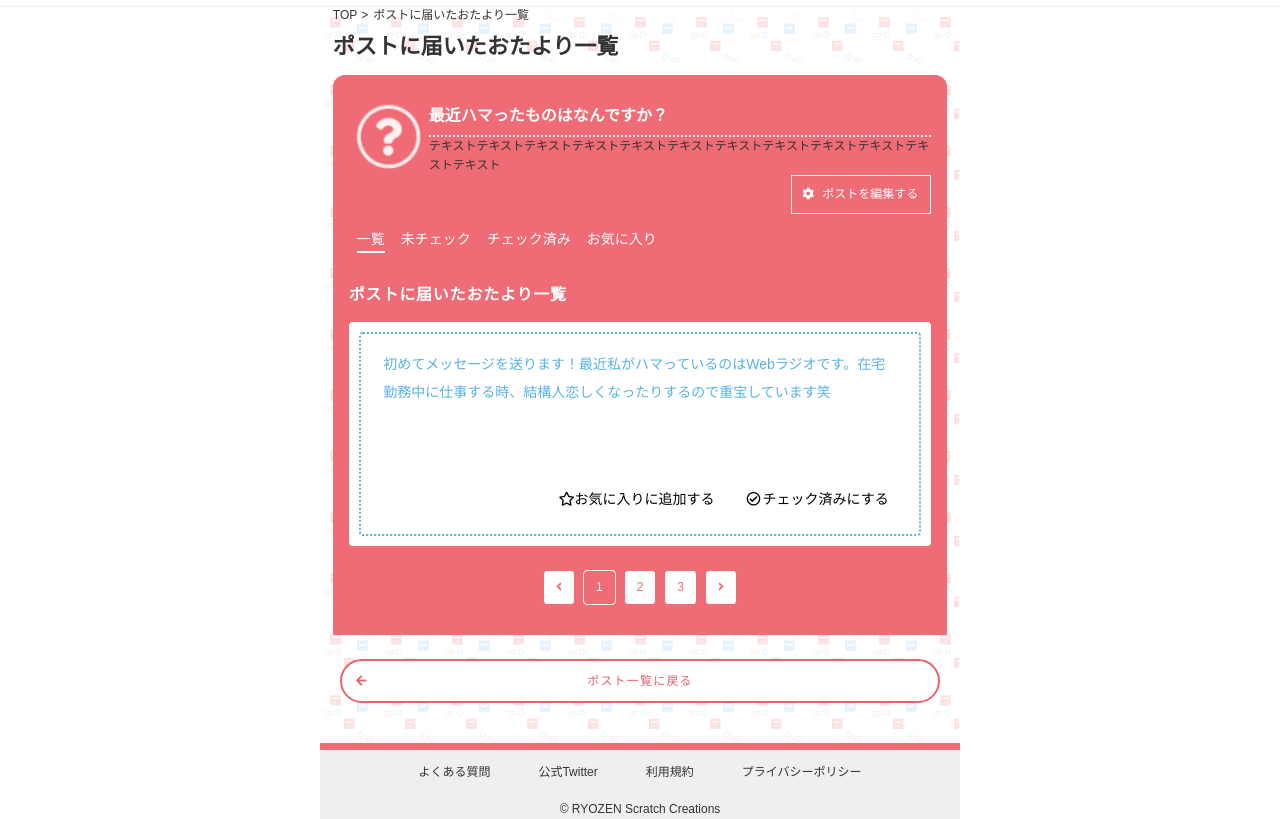
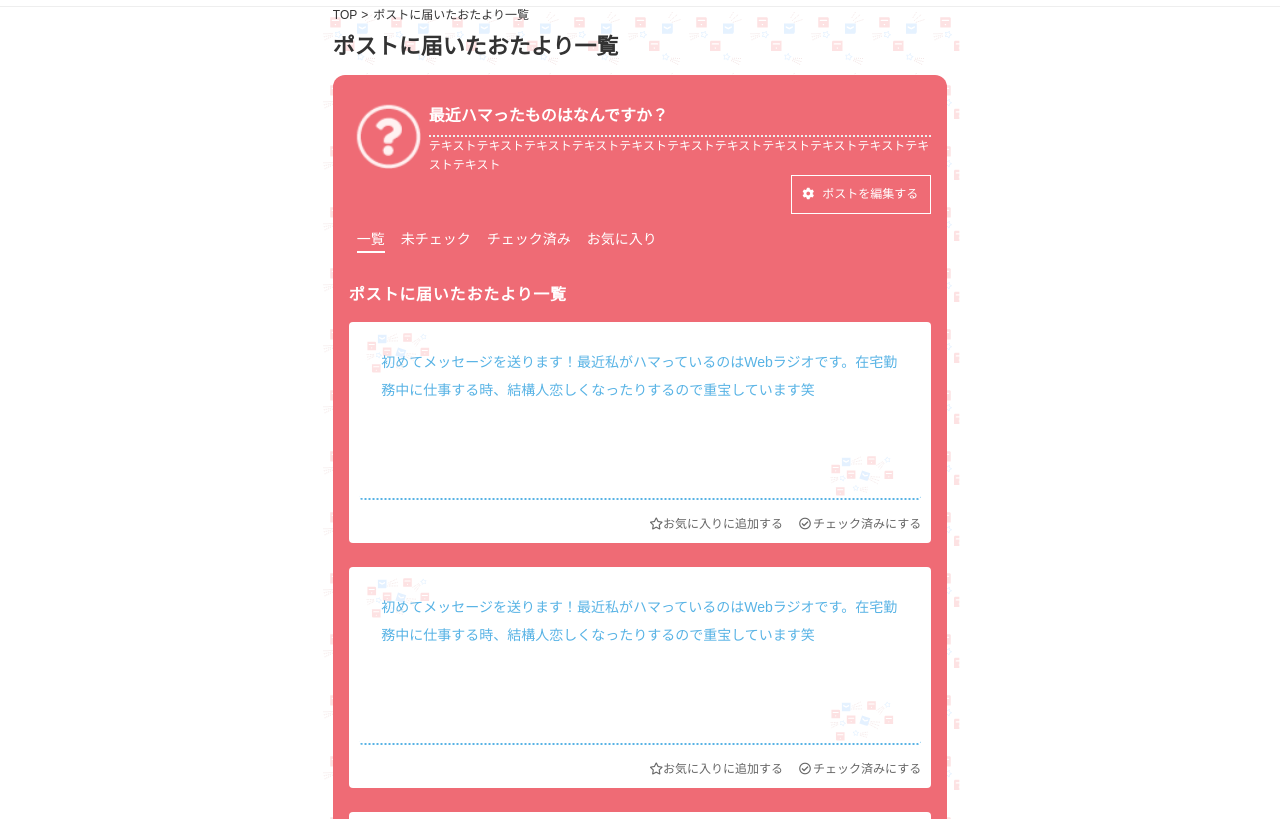
Before and after one commit to key0423/topiposu_namuru, a website: page message_list.html in a window 1280 px wide. Shown: the part 57-876 px from the top of the page. Drawn offline with nearby package versions, Linux system fonts and the light colour scheme.

Commit message:
おたよりまわりのUI修正しました。ポストのUIとリンク周りの修正はまだです

```diff
--- a/message_list.html
+++ b/message_list.html
@@ -66,28 +66,55 @@
                 <p class="mailbox_txt">テキストテキストテキストテキストテキストテキストテキストテキストテキストテキストテキストテキスト</p>
               </div>
             </div>
-            <p class="message_setting u_mgb16"><a class="message_setting_link" href="#"><i class="fas fa-cog fontawesome_icon icon"></i>ポストを編集する</a></p>
+            <p class="message_setting u_mgb16"><a class="message_setting_link" href="#"><i
+                  class="fas fa-cog fontawesome_icon icon"></i>ポストを編集する</a></p>
             <ul class="message_nav u_mgb24 flex">
-              <li class="message_nav_item current"><a href="#">一覧</a></li>
-              <li class="message_nav_item" id="category_not_et_check"><a href="#">未チェック</a></li>
-              <li class="message_nav_item" id="category_checked"><a href="#">チェック済み</a></li>
-              <li class="message_nav_item" id="category_favorite"><a href="#">お気に入り</a></li>
+              <li class="message_nav_item current"><a href="#" class="message_nav_item_link">一覧</a></li>
+              <li class="message_nav_item" id="category_not_et_check"><a href="#" class="message_nav_item_link">未チェック</a></li>
+              <li class="message_nav_item" id="category_checked"><a href="#" class="message_nav_item_link">チェック済み</a></li>
+              <li class="message_nav_item" id="category_favorite"><a href="#" class="message_nav_item_link">お気に入り</a></li>
             </ul>
             <!-- ここから手紙 -->
             <h2 class="sec_ttl color_white u_mgb16">ポストに届いたおたより一覧</h2>
 
             <!-- ここからループ -->
-            <div class="message message_pattern u_mgb24">
-              <div class="message_inner">
-                <p class="message_text">初めてメッセージを送ります！最近私がハマっているのはWebラジオです。在宅勤務中に仕事する時、結構人恋しくなったりするので重宝しています笑</p>
-                <ul class="message_nav flex">
-                  <li class="message_nav_item" id="add_favorite"><a href="#"><i class="far fa-star"></i>お気に入りに追加する</a>
+            <div class="letter letter_pattern u_mgb24">
+              <a href="message_detail.html"  class="letter_inner u_mgb16">
+                <p class="letter_text">初めてメッセージを送ります！最近私がハマっているのはWebラジオです。在宅勤務中に仕事する時、結構人恋しくなったりするので重宝しています笑</p>
+              </a>
+              <ul class="letter_nav flex">
+                  <li class="letter_nav_item" id="add_favorite"><a href="#" class="letter_nav_item_link"><i class="far fa-star"></i>お気に入りに追加する</a>
                   </li>
-                  <li class="message_nav_item" id="add_checked"><a href="#"><i class="far fa-check-circle icon_space"></i>チェック済みにする</a>
+                  <li class="letter_nav_item" id="add_checked"><a href="#" class="letter_nav_item_link"><i
+                        class="far fa-check-circle icon_space"></i>チェック済みにする</a>
                   </li>
               </ul>
             </div>
+            <div class="letter letter_pattern u_mgb24">
+              <a href="message_detail.html" class="letter_inner u_mgb16">
+                <p class="letter_text">初めてメッセージを送ります！最近私がハマっているのはWebラジオです。在宅勤務中に仕事する時、結構人恋しくなったりするので重宝しています笑</p>
+              </a>
+              <ul class="letter_nav flex">
+                  <li class="letter_nav_item" id="add_favorite"><a href="#" class="letter_nav_item_link"><i class="far fa-star"></i>お気に入りに追加する</a>
+                  </li>
+                  <li class="letter_nav_item" id="add_checked"><a href="#" class="letter_nav_item_link"><i
+                        class="far fa-check-circle icon_space"></i>チェック済みにする</a>
+                  </li>
+              </ul>
             </div>
+            <div class="letter letter_pattern u_mgb24">
+              <a href="message_detail.html" class="letter_inner u_mgb16">
+                <p class="letter_text">初めてメッセージを送ります！最近私がハマっているのはWebラジオです。在宅勤務中に仕事する時、結構人恋しくなったりするので重宝しています笑</p>
+              </a>
+              <ul class="letter_nav flex">
+                  <li class="letter_nav_item" id="add_favorite"><a href="#" class="letter_nav_item_link"><i class="far fa-star"></i>お気に入りに追加する</a>
+                  </li>
+                  <li class="letter_nav_item" id="add_checked"><a href="#" class="letter_nav_item_link"><i
+                        class="far fa-check-circle icon_space"></i>チェック済みにする</a>
+                  </li>
+              </ul>
+            </div>
+
             <!-- ここまでループ -->
             <!-- ページャーここ -->
             <ul class="pagenation">
@@ -99,7 +126,8 @@
             </ul>
           </div><!-- ./l_mailbox u_mailbox -->
         </div><!-- ./mailbox_blc -->
-        <p class="link_btn"><a class="link_btn_white link_icon_right" href="#">ポスト一覧に戻る<span class="position_left"><i class="fas fa-arrow-left"></i></span></a>
+        <p class="link_btn"><a class="link_btn_white link_icon_right" href="#">ポスト一覧に戻る<span class="position_left"><i
+                class="fas fa-arrow-left"></i></span></a>
         </p>
       </div>
     </div>
--- a/scss/object/_object.scss
+++ b/scss/object/_object.scss
@@ -290,6 +290,7 @@ footer
   border-bottom: dotted 2px $light_gray;
 }
 .mailbox_txt {
+  color: $white;
   line-height: 1.6;
 }
 .mailbox_link_area {
@@ -670,14 +671,14 @@ input[type="radio"]:checked + .select_icon_img {
 }
 
 /*==============================
-ポスト内の項目
+ポスト内
 ==============================*/
 .message_nav {
   .message_nav_item {
     font-size: $font_sp_m;
     margin-bottom: 10px;
-    a {
-      color: $white;
+    .message_nav_item_link {
+      color: #ffffff;
       margin: 0 8px;
       padding-bottom: 4px;
     }
@@ -774,37 +775,27 @@ input[type="radio"]:checked + .select_icon_img {
 /*==============================
 手紙
 ==============================*/
-.message {
+.letter {
   padding: 10px;
   border-radius: 4px;
-  .message_inner {
+  .letter_inner {
+    display: block;
     padding: 16px 4% 10px;
-    .message_text {
+    .letter_text {
       min-height: 140px;
       line-height: $font_sp_m;
     }
-    .message_nav {
-      justify-content: flex-end;
-      position: relative;
-      z-index: 2;
-      a {
-        color: initial;
-        display: inline-block;
-        .icon_space {
-          margin-right: 2px;
-        }
-      }
-    }
   }
 }
-.message_pattern {
+.letter_pattern {
   background: $white;
   position: relative;
   &::before {
     content: "";
+    display: inline-block;
     width: 108px;
     height: 50px;
-    background: url(../img/bg_letter_pattern_top.svg) no-repeat;
+    background: url(../img/bg_letter_patern_top.svg) no-repeat;
     background-size: cover;
     position: absolute;
     left: 10px;
@@ -812,33 +803,43 @@ input[type="radio"]:checked + .select_icon_img {
   }
   &::after {
     content: "";
+    display: inline-block;
     width: 108px;
     height: 50px;
-    background: url(../img/bg_letter_pattern_bottom.svg) no-repeat;
+    background: url(../img/bg_letter_patern_top.svg) no-repeat;
     background-size: cover;
     position: absolute;
-    right: 10px;
-    bottom: 10px;
+    right: 0;
+    bottom: 38px;
   }
-  .message_inner {
+  .letter_inner {
     border-radius: 4px;
-    border: dotted 2px $color_message;
-    .message_text {
+    border-bottom: dotted 2px $color_message;
+    .letter_text {
       font-size: $font_sp_m;
       color: $color_message;
       line-height: 2;
     }
-    .message_nav {
-      .message_nav_item {
-        margin-right: 16px;
-        &:last-child {
-          margin-right: 0;
-        }
-      }
+  }
+}
+.letter_nav {
+  justify-content: flex-end;
+  position: relative;
+  z-index: 2;
+  .letter_nav_item {
+    margin-right: 16px;
+    &:last-child {
+      margin-right: 0;
+    }
+  }
+  .letter_nav_item_link {
+    color: $gray;
+    display: inline-block;
+    .icon_space {
+      margin-right: 2px;
     }
   }
 }
-
 /*==============================
 手紙への返信
 ==============================*/
```
Also changed, not shown: message_detail.html (+15 -33 lines), css/app.css. Lines whose indentation alone changed are shown as unchanged.
